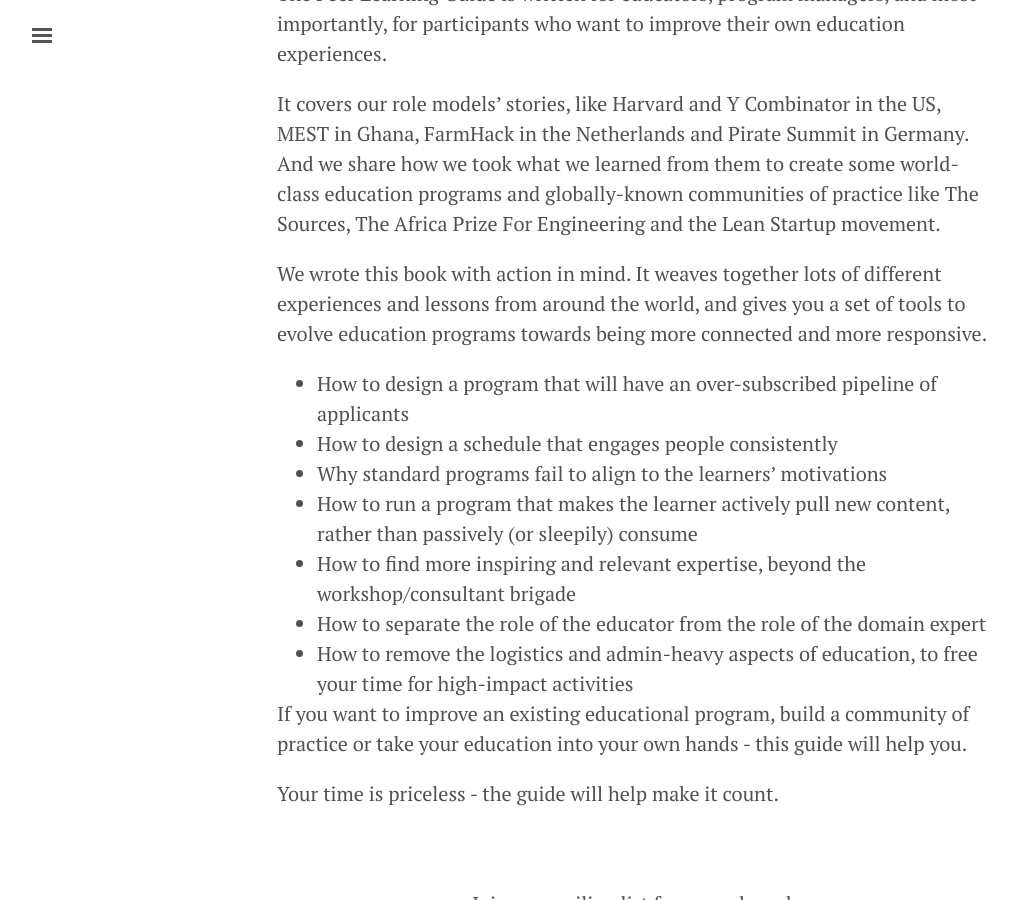
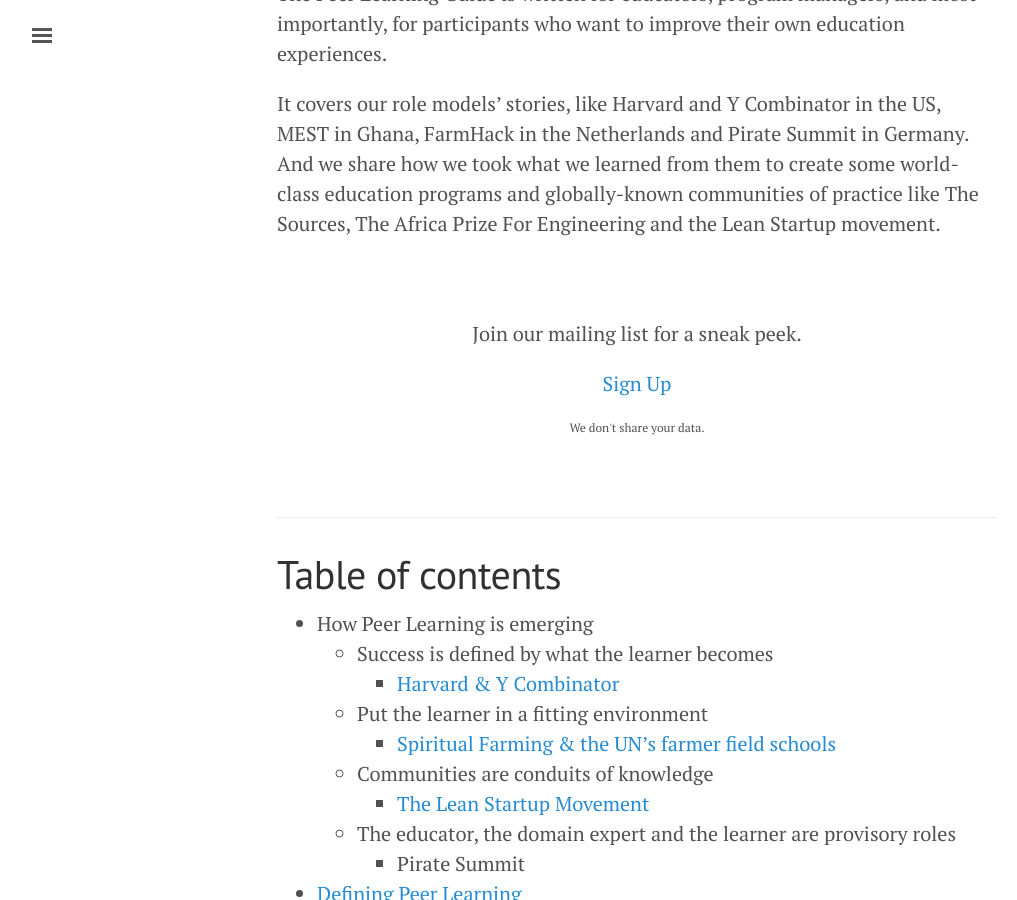
Before and after one commit to sourceinstitute/peerlearningguide, a Jekyll site: the page built from index.html, in a window 1280 px wide and 900 px high, scrolled down 938 px. Shown: the whole window, without its empty margins (3-1020 px from the left). Built offline with Jekyll 4.4.1, drawn with Linux system fonts in a browser that asks for light colours; nearby versions of some CDN libraries; the list of posts is cut into pages by our own code; comment, search, counter and statistics services are not loaded; a style sheet for code colours, icons or effects is not loaded.

Commit message:
cut cut cut - so it's easier to scroll and scan

```diff
--- a/_includes/index.md
+++ b/_includes/index.md
@@ -28,20 +28,6 @@
 The Peer Learning Guide is written for educators, program managers, and most importantly, for participants who want to improve their own education experiences.
 
 It covers our role models' stories, like Harvard and Y Combinator in the US, MEST in Ghana, FarmHack in the Netherlands and Pirate Summit in Germany. And we share how we took what we learned from them to create some world-class education programs and globally-known communities of practice like The Sources, The Africa Prize For Engineering and the Lean Startup movement.
-
-We wrote this book with action in mind.  It weaves together lots of different experiences and lessons from around the world, and gives you a set of tools to evolve education programs towards being more connected and more responsive.
-
-* How to design a program that will have an over-subscribed pipeline of applicants
-* How to design a schedule that engages people consistently
-* Why standard programs fail to align to the learners' motivations
-* How to run a program that makes the learner actively pull new content, rather than passively (or sleepily) consume
-* How to find more inspiring and relevant expertise, beyond the workshop/consultant brigade
-* How to separate the role of the educator from the role of the domain expert
-* How to remove the logistics and admin-heavy aspects of education, to free your time for high-impact activities
-
-If you want to improve an existing educational program, build a community of practice or take your education into your own hands - this guide will help you.
-
-Your time is priceless - the guide will help make it count.
 
 <div class="cta">
 <p>Join our mailing list for a sneak peek.</p>
```
